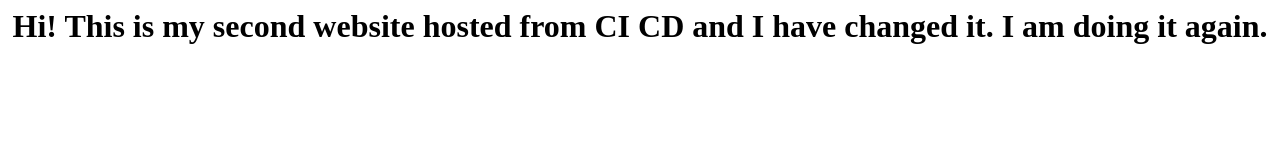
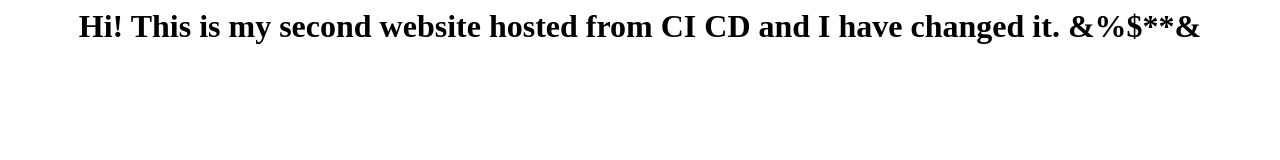
Before and after one commit to kishore1702/vodafoneideaAzure, a plain HTML site: page index.html in a window 1280 px wide. Drawn offline with Linux system fonts and the light colour scheme.

Commit message:
Update index.html

```diff
--- a/index.html
+++ b/index.html
@@ -1 +1 @@
-<center><h1>Hi! This is my second website hosted from CI CD and I have changed it. I am doing it again.</h1></center>
+<center><h1>Hi! This is my second website hosted from CI CD and I have changed it. &%$**&</h1></center>
```
